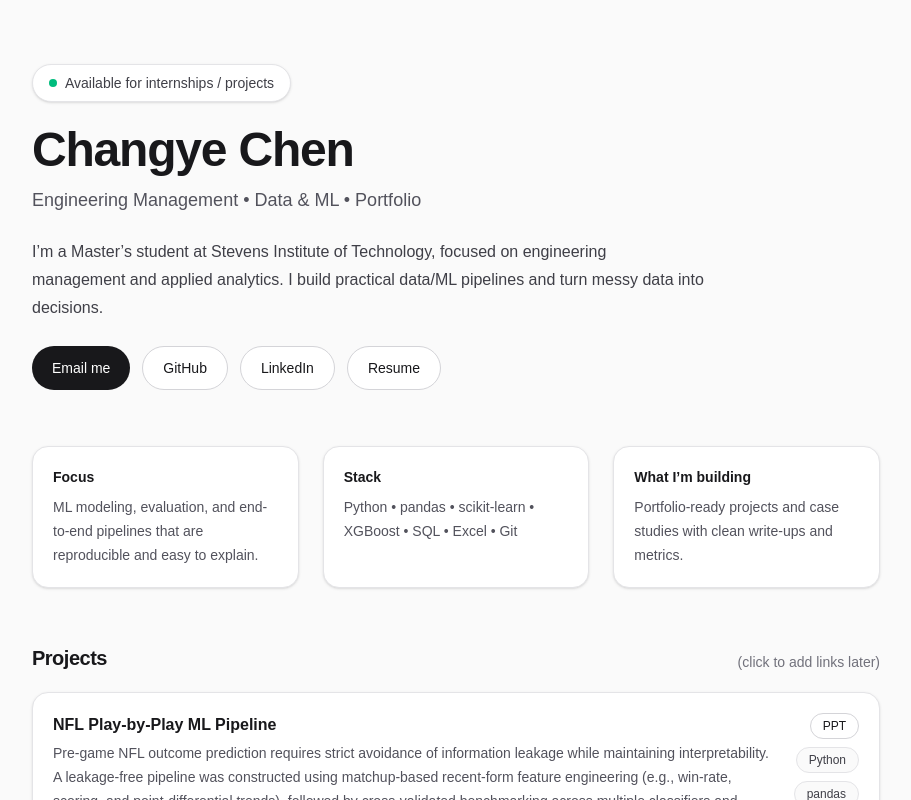
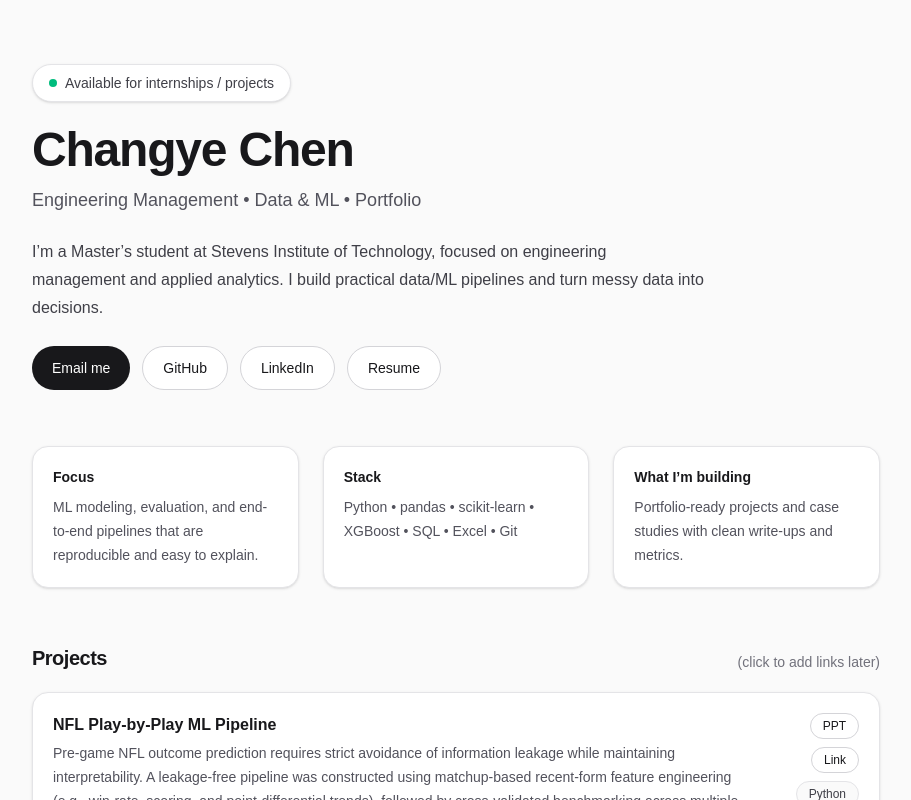
Before and after one commit to Changye0125/changye-portfolio, a Next.js app: page / in a window 1280 px wide. Shown: the top 800 px of the page, without its empty margins (184-1095 px from the left). Built offline with nearby package versions, Linux system fonts and the light colour scheme.

Commit message:
Update page.tsx

```diff
--- a/app/page.tsx
+++ b/app/page.tsx
@@ -13,7 +13,7 @@ export default function Home() {
       tags: ["Python", "pandas", "scikit-learn", "XGBoost"],
       // 这个文件要在 public/ 里，且文件名为：EM624 - Predicting NFL Game Outcomes.pptx
       ppt: "/EM624%20-%20Predicting%20NFL%20Game%20Outcomes.pptx",
-      code_link: "https://colab.research.google.com/drive/1cXyP8DP4dS2wa59tvASfKJl5-3Zb9NL6?usp=sharing",
+      link: "https://colab.research.google.com/drive/1cXyP8DP4dS2wa59tvASfKJl5-3Zb9NL6?usp=sharing",
     },
     {
       name: "EEG / iEEG Data Standardization Pipeline",
@@ -28,8 +28,8 @@ export default function Home() {
       desc: "Fourth-down decision-making under uncertainty requires an explicit trade-off between expected points and downside risk. Key transition and scoring parameters were estimated from historical play-by-play data, and a game-level Monte Carlo simulation was developed to compare conservative, balanced, and aggressive fourth-down policies with 95% confidence intervals. Results suggested that more aggressive policies yield a modest increase in scoring on average, but substantially increase fourth-down attempts and turnover-on-downs exposure, making the risk–reward trade-off explicit.",
       tags: ["Simulation", "Monte Carlo", "Analytics"],
       // 这个文件要在 public/ 里
-      pdf: "/SYS611_TermProject_NFL4thDown_MonteCarlo.pdf",
-      code_link: "https://colab.research.google.com/drive/1FrYON171XMlLIq9T_8V8JcveaYF7LTzh?usp=sharing",
+      ppt: "/SYS611_TermProject_NFL4thDown_MonteCarlo.pdf",
+      link: "https://colab.research.google.com/drive/1FrYON171XMlLIq9T_8V8JcveaYF7LTzh?usp=sharing",
     },
   ];
 
```
